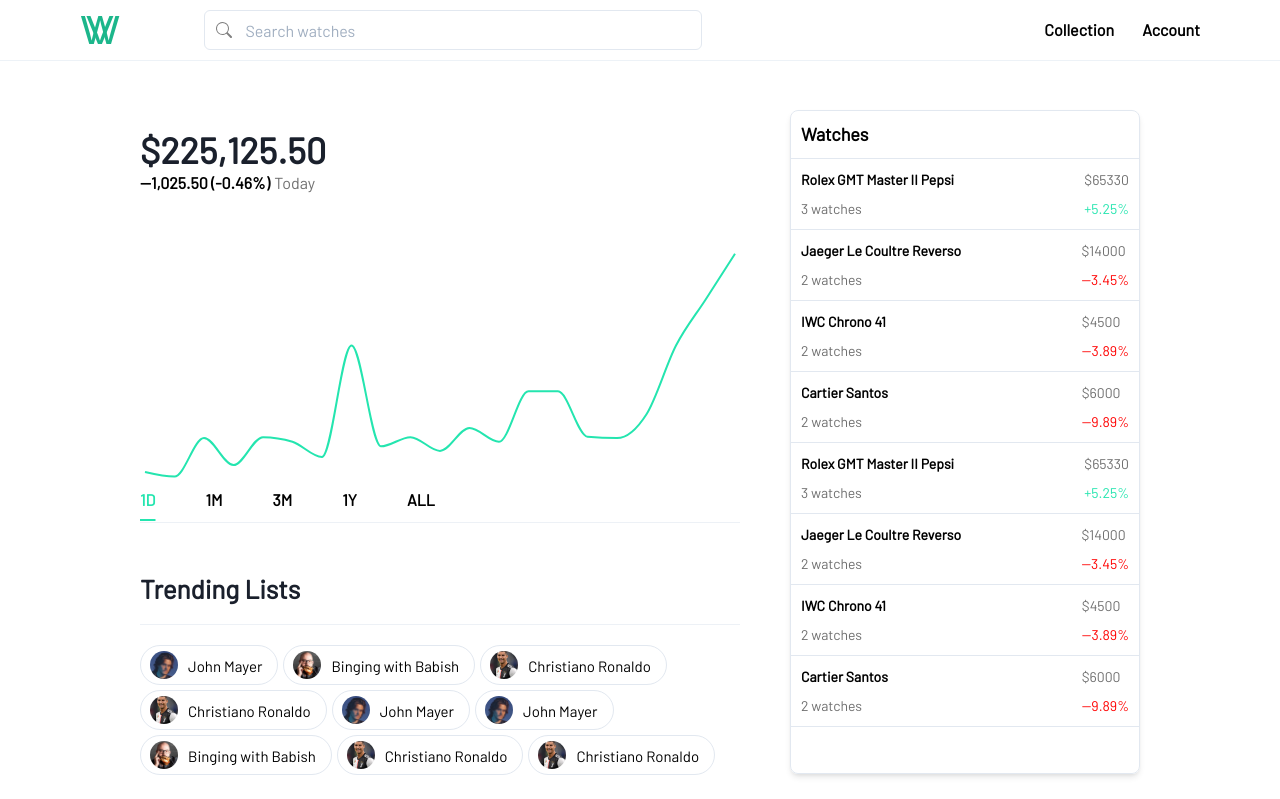
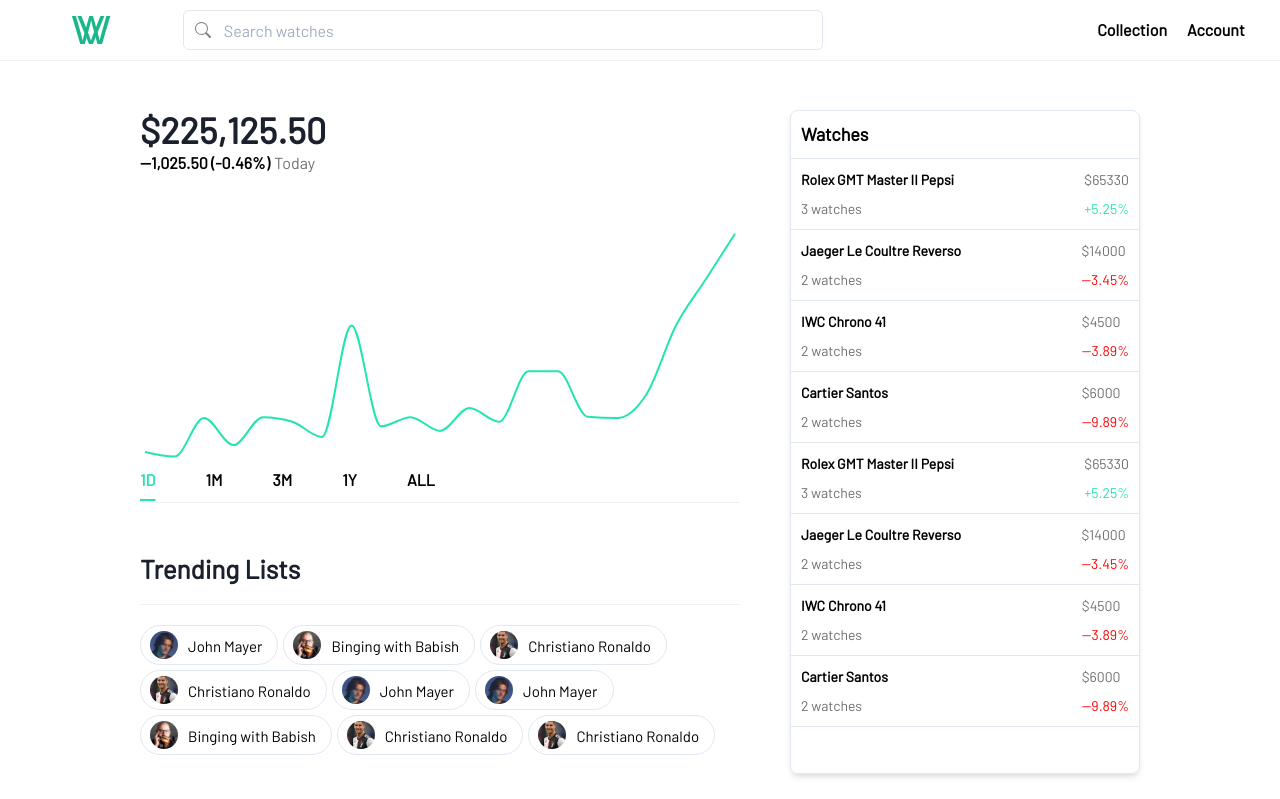
Before and after one commit to samkyuseo/watchstreet, a React (Create React App) app: page /profile in a window 1280 px wide. Shown: the top 799 px of the page. Built offline with nearby package versions, Linux system fonts and the light colour scheme; no server answers; sample sign-in values are in the browser's storage.

Commit message:
Navbar formatted so the search bar is in line with the collection value

```diff
--- a/src/components/layouts/Page.tsx
+++ b/src/components/layouts/Page.tsx
@@ -10,7 +10,7 @@ const Page = ({ children }: IPageProps) => {
       width='1000px'
       justifyContent={'space-between'}
       // Since the top most element in the page as mt=40
-      pt='80px'
+      pt='60px'
       pb='120px'
       margin='auto'
     >
--- a/src/components/navbars/Navbar.tsx
+++ b/src/components/navbars/Navbar.tsx
@@ -1,36 +1,57 @@
-import { Container, Box, Text, HStack } from '@chakra-ui/layout';
-import { Input, InputGroup, InputLeftElement } from '@chakra-ui/input';
-import { Image } from '@chakra-ui/image';
-import { BsSearch } from 'react-icons/bs';
-import { FaSignOutAlt } from 'react-icons/fa';
 import {
+  Box,
+  Text,
   MenuButton,
   Menu,
   MenuList,
   MenuItem,
   MenuDivider,
+  Image,
+  Input,
+  InputGroup,
+  InputLeftElement,
+  HStack,
+  Center,
 } from '@chakra-ui/react';
+import { BsSearch } from 'react-icons/bs';
+import { FaSignOutAlt } from 'react-icons/fa';
+
 import { signOutFromGoogle } from '../../functions/auth';
 import logo from '../../assets/images/logo.svg';
 
 const Navbar = () => {
   return (
+    // Just the outer border
     <Box
+      display='flex'
       top={0}
       position='fixed'
-      display='flex'
       width='100%'
+      paddingY='10px'
       zIndex={1}
+      bg='white'
       borderBottom='1px solid'
       borderColor='gray.100'
-      bg='white'
     >
-      <Container display='flex' maxWidth='90%' paddingY='10px'>
-        <HStack flex='1' justifyContent='left'>
-          <Image src={logo} boxSize='40px' />
-        </HStack>
-        <HStack flex='4'>
-          <InputGroup width='100%'>
+      {/* Logo */}
+      <Box width='200px' marginY='auto'>
+        <Image src={logo} boxSize='40px' margin='auto' />
+      </Box>
+      {/* Search Bar */}
+      <Box width='1000px' margin='auto'>
+        <SearchBar />
+      </Box>
+      {/* Left Buttons */}
+      <Box width='200px' marginY='auto'>
+        <LeftButtons />
+      </Box>
+    </Box>
+  );
+};
+
+const SearchBar = () => {
+  return (
+    <InputGroup width='70%'>
       <InputLeftElement
         pointerEvents='none'
         children={<BsSearch color='gray' />}
@@ -42,13 +63,17 @@ const Navbar = () => {
         focusBorderColor='gray'
       />
     </InputGroup>
-        </HStack>
-        <HStack flex='4' justifyContent='right'>
-          <Text mx='20px' variant='bold-text'>
+  );
+};
+
+const LeftButtons = () => {
+  return (
+    <Box display='flex'>
+      <Text variant='bold-text' mr='20px'>
         Collection
       </Text>
       <Menu>
-            <MenuButton as={Text} mx='20px' variant='bold-text'>
+        <MenuButton as={Text} variant='bold-text'>
           Account
         </MenuButton>
         <MenuList>
@@ -60,8 +85,6 @@ const Navbar = () => {
           </MenuItem>
         </MenuList>
       </Menu>
-        </HStack>
-      </Container>
     </Box>
   );
 };
```
Lines whose indentation alone changed are shown as unchanged.
